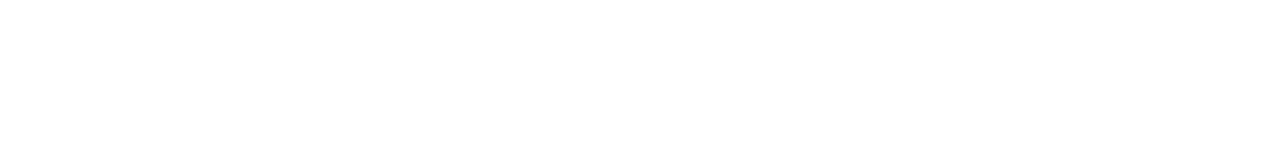
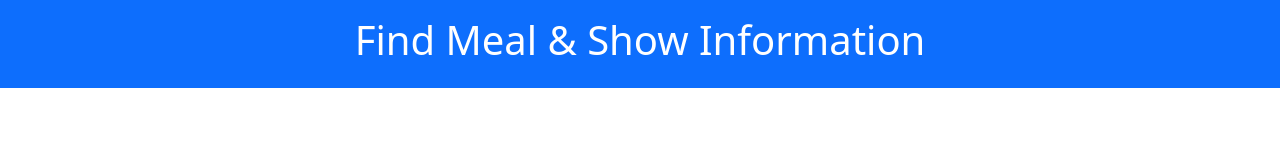
Before and after one commit to Mehedii-07/MIS_455_Final_Online, a plain HTML site: page index.html in a window 1280 px wide. Drawn offline with nearby package versions, Linux system fonts and the light colour scheme.

Commit message:
header added

```diff
--- a/index.html
+++ b/index.html
@@ -8,7 +8,11 @@
     <link href="https://cdn.jsdelivr.net/npm/bootstrap@5.3.0-alpha3/dist/css/bootstrap.min.css" rel="stylesheet">
     <link rel="stylesheet" href="style.css">
 </head>
-<body>
+<body class="d-flex flex-column min-vh-100">
+
+    <header class="bg-primary text-white text-center py-3">
+        <h1>Find Meal & Show Information</h1>
+    </header>
 
 
 
```
